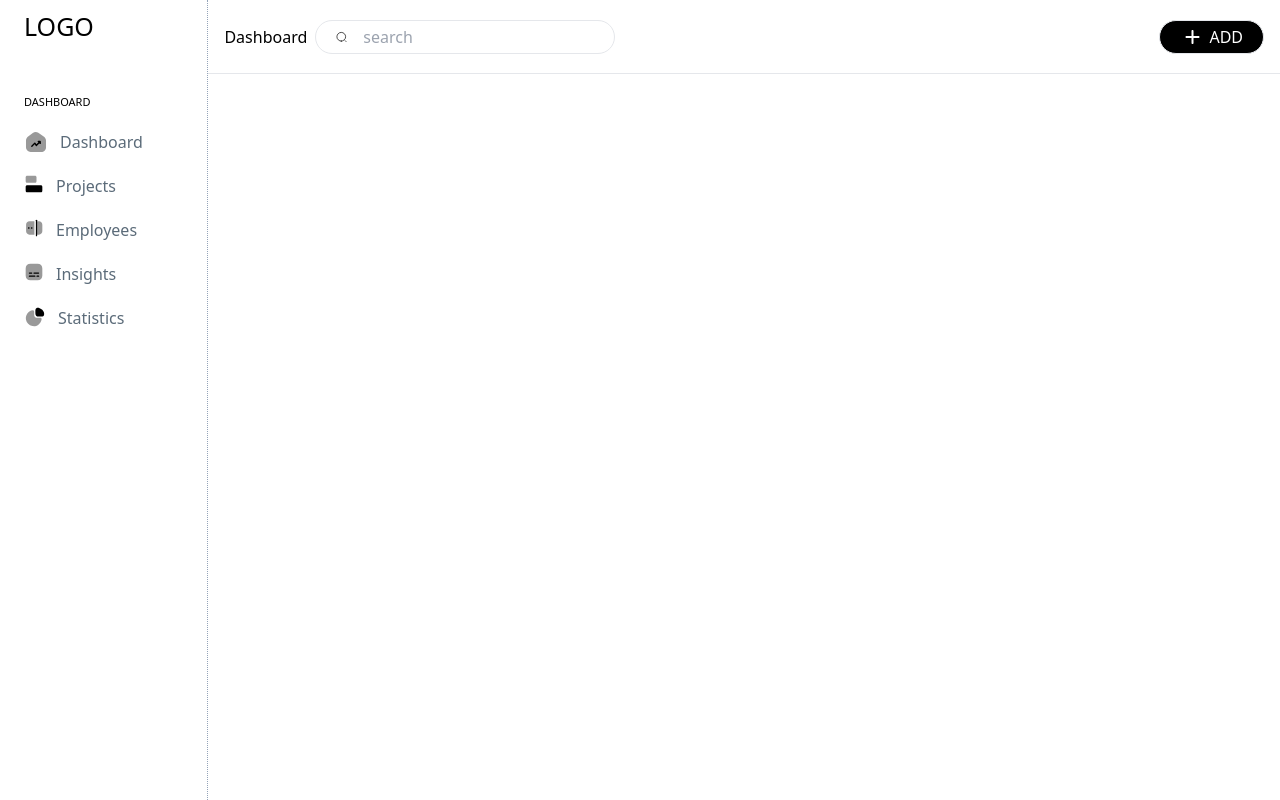
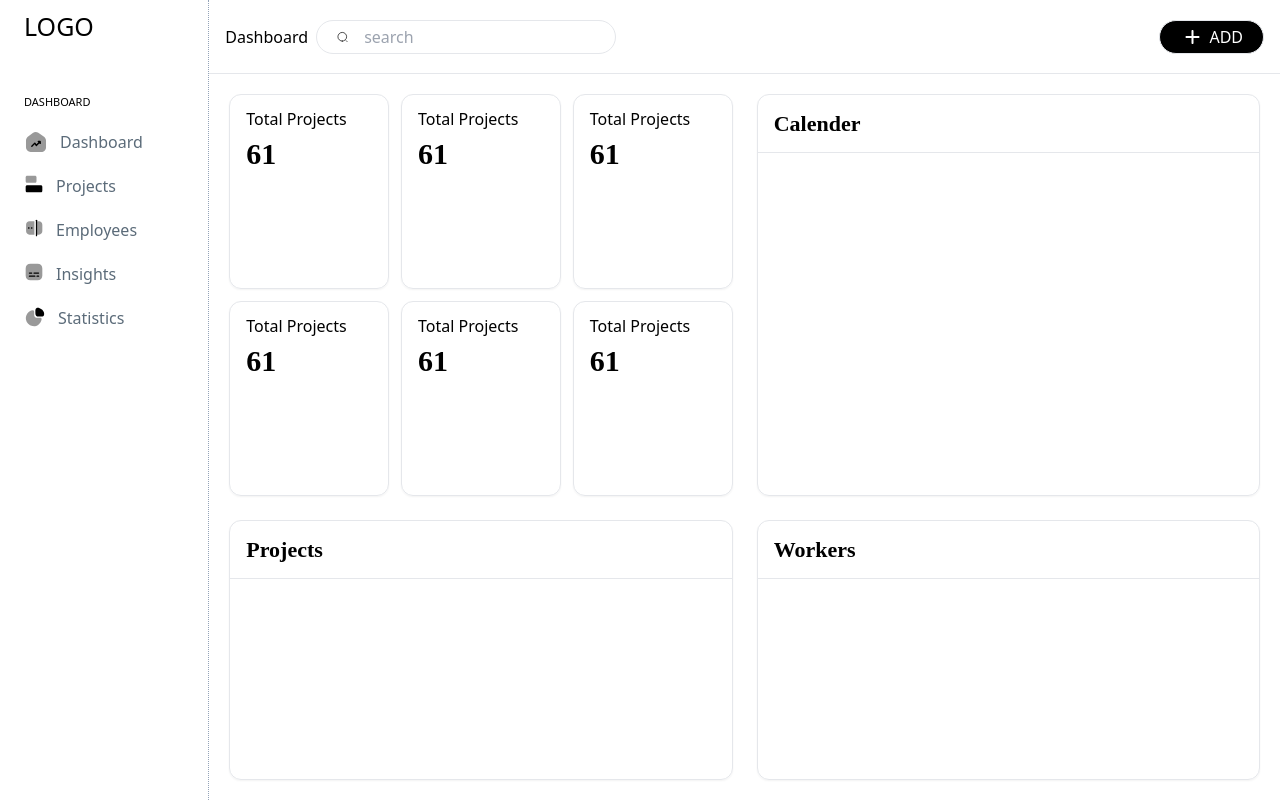
Before and after one commit to harish-bhati/admin-boiler-template, a React (Create React App) app: page / in a window 1280 px wide. Built offline with nearby package versions, Linux system fonts and the light colour scheme.

Commit message:
card and other component added

```diff
--- a/src/App.tsx
+++ b/src/App.tsx
@@ -5,6 +5,7 @@ import Header from "./components/Header";
 import { BrowserRouter as Router, Routes, Route } from 'react-router-dom';
 import Dashboard from "./pages/Dashboard";
 import List from "./pages/List";
+import Card from "./components/Card";
 
 function App() {
   return (
--- /dev/null
+++ b/src/components/Calender.tsx
@@ -0,0 +1,12 @@
+import React from "react";
+
+
+const Calender = () => {
+  return (
+    <div className="shadow-sm rounded-xl border ">
+        <h1 className="text-[22px] font-bold border-b px-4 py-3">Calender</h1>
+    </div>
+  );
+};
+
+export default Calender;
--- /dev/null
+++ b/src/components/Card.tsx
@@ -0,0 +1,35 @@
+import React from "react";
+
+
+const Card = () => {
+  return (
+    <div className="card-container grid grid-cols-3 gap-3 grid-rows-2">
+        <div className="shadow-sm rounded-xl px-4 py-3 min-w-[150px] border">
+            <h1>Total Projects</h1>
+            <p className="font-bold text-[30px]">61</p>
+        </div>
+        <div className="shadow-sm rounded-xl px-4 py-3 min-w-[150px] border">
+            <h1>Total Projects</h1>
+            <p className="font-bold text-[30px]">61</p>
+        </div>
+        <div className="shadow-sm rounded-xl px-4 py-3 min-w-[150px] border">
+            <h1>Total Projects</h1>
+            <p className="font-bold text-[30px]">61</p>
+        </div>
+        <div className="shadow-sm rounded-xl px-4 py-3 min-w-[150px] border">
+            <h1>Total Projects</h1>
+            <p className="font-bold text-[30px]">61</p>
+        </div>
+        <div className="shadow-sm rounded-xl px-4 py-3 min-w-[150px] border">
+            <h1>Total Projects</h1>
+            <p className="font-bold text-[30px]">61</p>
+        </div>
+        <div className="shadow-sm rounded-xl px-4 py-3 min-w-[150px] border">
+            <h1>Total Projects</h1>
+            <p className="font-bold text-[30px]">61</p>
+        </div>
+    </div>
+  );
+};
+
+export default Card;
--- /dev/null
+++ b/src/components/Projects.tsx
@@ -0,0 +1,12 @@
+import React from "react";
+
+
+const Projects = () => {
+  return (
+    <div className="shadow-sm rounded-xl border">
+        <h1 className="text-[22px] font-bold border-b px-4 py-3">Projects</h1>
+    </div>
+  );
+};
+
+export default Projects;
--- /dev/null
+++ b/src/components/Workers.tsx
@@ -0,0 +1,12 @@
+import React from "react";
+
+
+const Workers = () => {
+  return (
+    <div className="shadow-sm rounded-xl border">
+        <h1 className="text-[22px] font-bold border-b px-4 py-3">Workers</h1>
+    </div>
+  );
+};
+
+export default Workers;
--- a/src/pages/Dashboard.tsx
+++ b/src/pages/Dashboard.tsx
@@ -1,15 +1,27 @@
 import Header from "../components/Header";
 import Sidebar from "../components/Sidebar";
+import Card from "../components/Card";
+import Calender from "../components/Calender";
+import Projects from "../components/Projects";
+import Workers from "../components/Workers";
 
 const Dashboard = () => {
   return (
+    <section className="flex">
+        <Sidebar />
+        <main className="flex flex-col w-full">
+        <Header/>
+        <div className="grid grid-cols-2 gap-6 p-5 w-full h-[calc(100vh-74px)]">
+        <Card />
+        <Calender />
+        <Projects />
+        <Workers />
+        </div>
 
-    <section className="flex">
-      <Sidebar/>
-      <Header/>
+
+      </main>
     </section>
-
-  )
-}
+  );
+};
 
 export default Dashboard;
```
Also changed, not shown: 1 other file (tests, documents, lock files or other folders).
